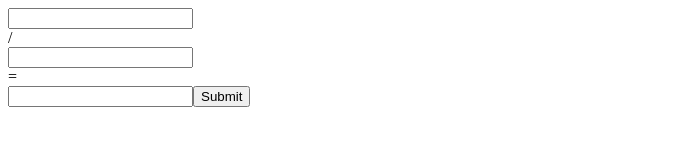
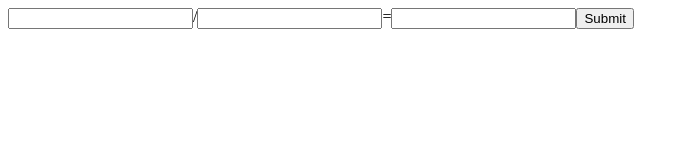
Before and after one commit to sarahjshaw/math-assignment, a plain HTML site: page index.html in a window 1280 px wide. Shown: the whole page, without its empty margins (0-689 px from the left). Drawn offline with Linux system fonts and the light colour scheme.

Commit message:
second commit formatting

```diff
--- a/style.css
+++ b/style.css
@@ -1,3 +1,3 @@
-html {
-    display: inline-block;
+.container {
+    display: flex;
 }
```
